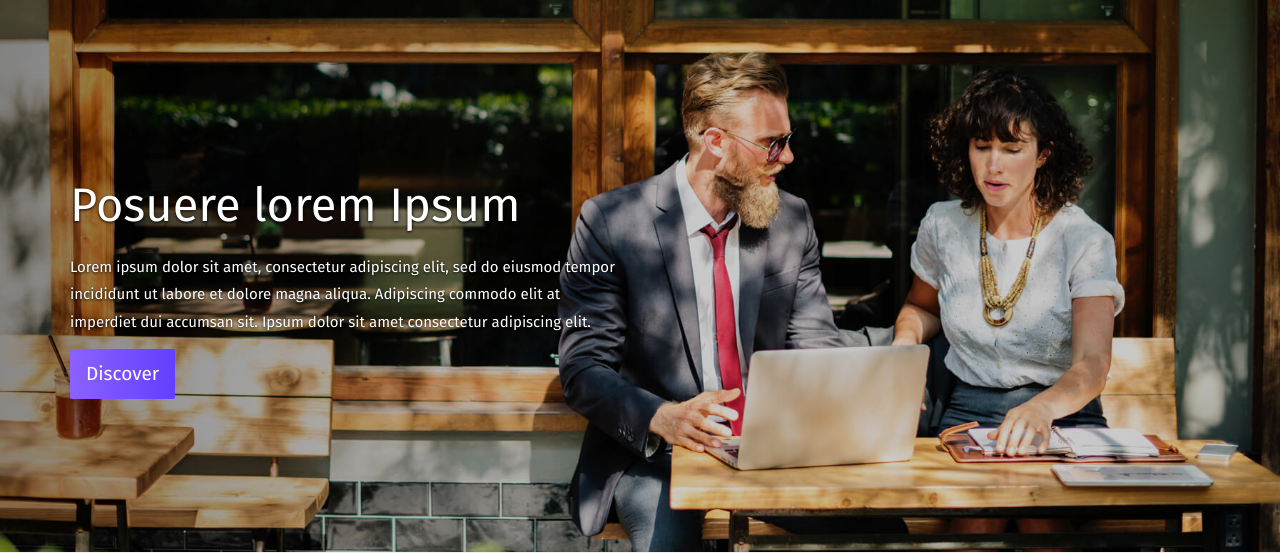
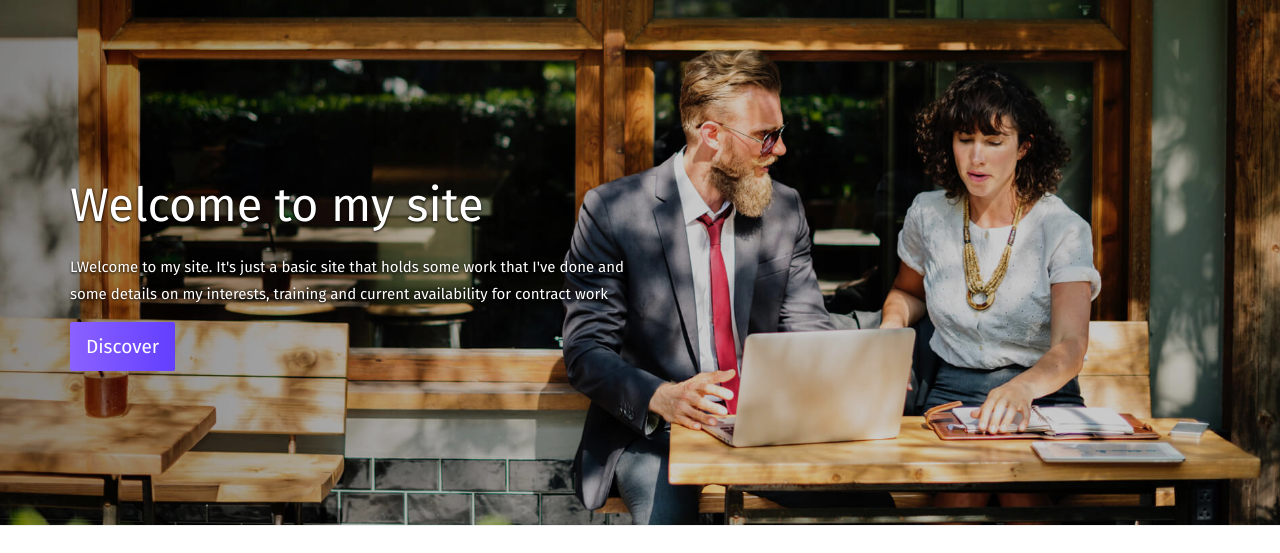
Before and after one commit to ajb039/portfo, a Flask app: page / in a window 1280 px wide. Shown: the part 81-634 px from the top of the page. Run offline with Flask 2, Linux system fonts and the light colour scheme; some libraries are stand-ins or nearby versions; some web fonts are replaced.

Commit message:
Update index.html

```diff
--- a/templates/index.html
+++ b/templates/index.html
@@ -67,10 +67,8 @@
         <div class="row">
 
             <div class="col-md-6">
-                <h1>Posuere lorem Ipsum</h1>
-                <p>Lorem ipsum dolor sit amet, consectetur adipiscing elit, sed do eiusmod tempor incididunt ut labore
-                    et dolore magna aliqua. Adipiscing commodo elit at imperdiet dui accumsan sit. Ipsum dolor sit
-                    amet consectetur adipiscing elit. </p>
+                <h1>Welcome to my site</h1>
+                <p>LWelcome to my site. It's just a basic site that holds some work that I've done and some details on my interests, training and current availability for contract work</p>
                  <a href="./download.html" title="" class="btn btn-lg btn-primary">Discover</a>
             </div>
 
```
